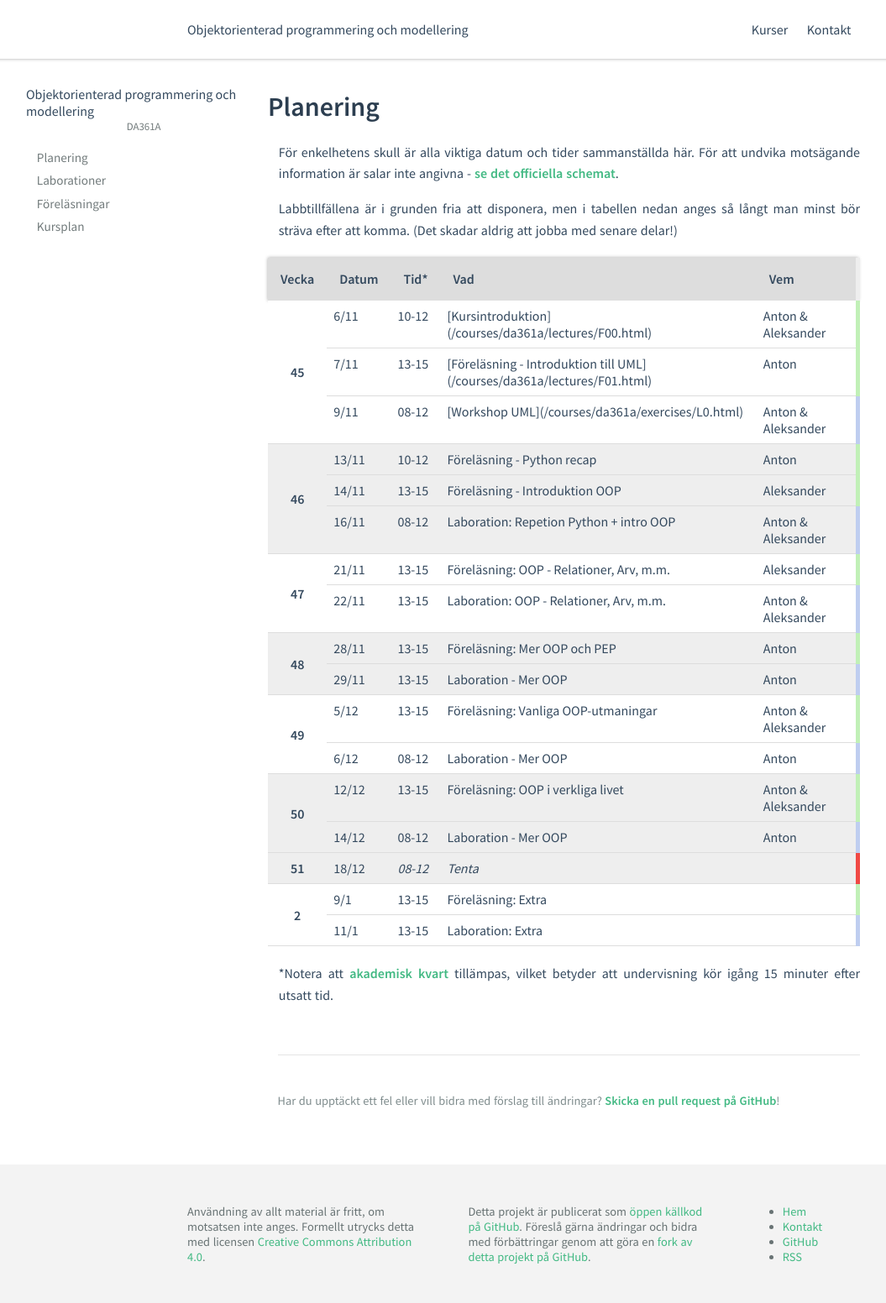
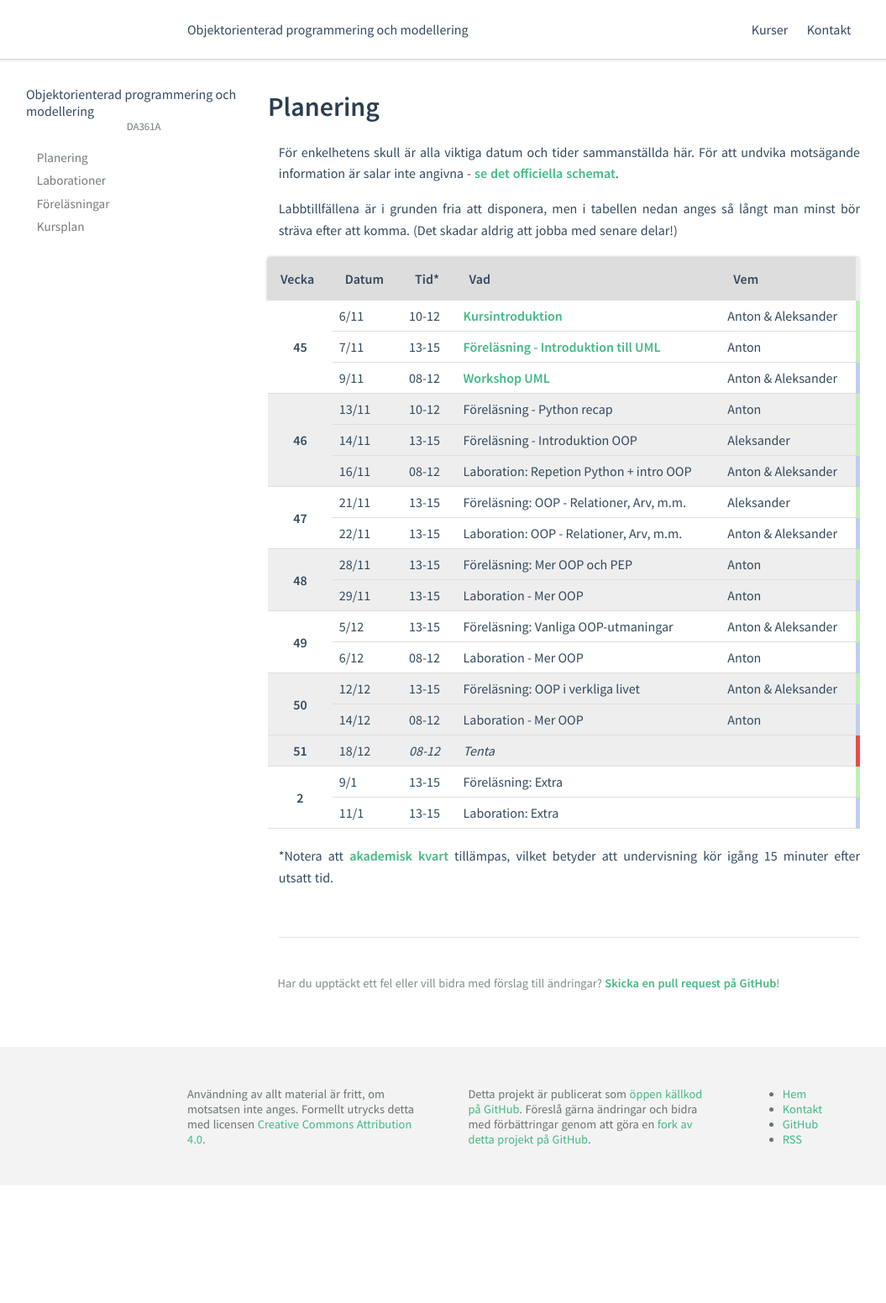
Before and after one commit to stefangeneralao/ia-oop-python, a Jekyll site: the page built from courses/da361a/plan.md, in a window 1280 px wide. Shown: the whole page at 84% size, without its empty margins (17-1072 px from the left). Built offline with Jekyll 4.4.1, drawn with Linux system fonts in a browser that asks for light colours; after the commit the page ends 1412 px from its top, so only the background shows below that; some of the changed lines change nothing that is shown.

Commit message:
Fixed broken links

```diff
--- a/courses/da361a/plan.md
+++ b/courses/da361a/plan.md
@@ -22,19 +22,19 @@ Labbtillfällena är i grunden fria att disponera, men i tabellen nedan anges s
         <td rowspan="3">45</td>
         <td>6/11</td>
         <td>10-12</td>
-        <td>[Kursintroduktion](/courses/da361a/lectures/F00.html)</td>
+        <td><a href="/courses/da361a/lectures/F00.html">Kursintroduktion</a></td>
         <td>Anton &amp; Aleksander</td>
     </tr>
     <tr class="lecture even">
         <td>7/11</td>
         <td>13-15</td>
-        <td>[Föreläsning - Introduktion till UML](/courses/da361a/lectures/F01.html)</td>
+        <td><a href="/courses/da361a/lectures/F01.html">Föreläsning - Introduktion till UML</a></td>
         <td>Anton</td>
     </tr>
     <tr class="laboration even">
         <td>9/11</td>
         <td>08-12</td>
-        <td>[Workshop UML](/courses/da361a/exercises/L0.html)</td>
+        <td><a href="/courses/da361a/exercises/L0.html">Workshop UML</a></td>
         <td>Anton &amp; Aleksander</td>
     </tr>
 
```
